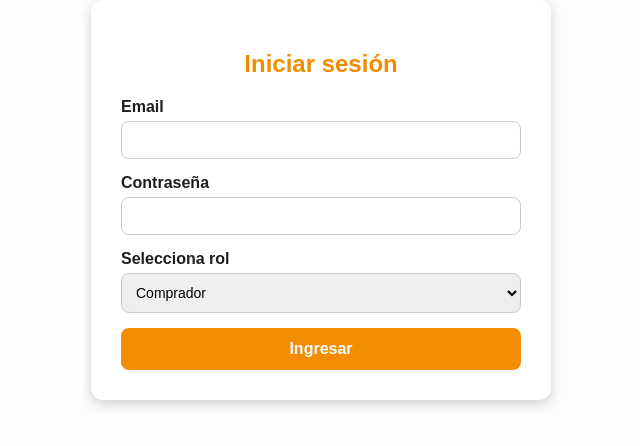
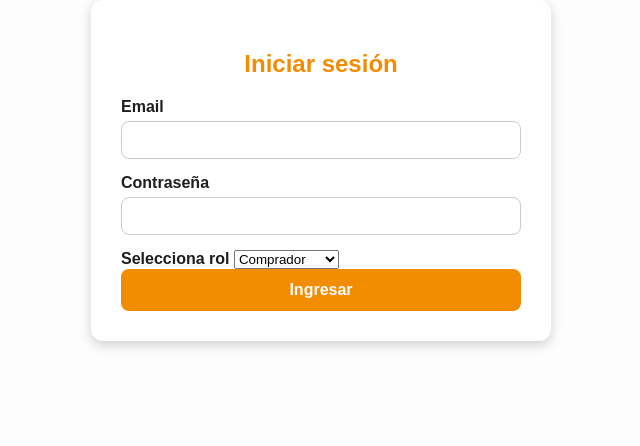
Before and after one commit to ema-code1/mpd, a CodeIgniter 4 app: the page made by app/Views/auth/login.php in a window 1280 px wide. Shown: the top 446 px of the page, without its empty margins (319-959 px from the left). Run offline with PHP 8.4 and a stand-in for CodeIgniter, Linux system fonts and the light colour scheme; the template is opened without the code that fills it, so the values that code supplies are empty; some libraries are stand-ins or nearby versions.

Commit message:
arreglo: admin y comprador

```diff
--- a/app/Controllers/Auth.php
+++ b/app/Controllers/Auth.php
@@ -100,7 +100,7 @@ class Auth extends Controller
         }
         $adminModel = new \App\Models\AdminKeyModel();
         $currentKey = $adminModel->getCurrentKey();
-            if (!$currentKey || !password_verify($admin_input, $currentKey['vendor_key_hash'])) {
+        if (!$currentKey || !password_verify($admin_input, $currentKey['admin_key_hash'])) {
             return redirect()->back()->withInput()->with('error', 'Clave de administrador incorrecta.');
         }
     }
--- a/app/Models/AdminKeyModel.php
+++ b/app/Models/AdminKeyModel.php
@@ -1,13 +1,12 @@
 <?php namespace App\Models;
-//Modelo para vendor keys
-
+//Modelo para admin keys
 use CodeIgniter\Model;
 
 class AdminKeyModel extends Model
 {
     protected $table = 'admin_keys';
     protected $primaryKey = 'id';
-    protected $allowedFields = ['vendor_key_hash', 'description', 'created_at'];
+    protected $allowedFields = ['admin_key_hash', 'description', 'created_at']; // ← sigue siendo válido si el campo se llama así
     protected $returnType = 'array';
 
     public function getCurrentKey()
--- a/app/Views/auth/login.php
+++ b/app/Views/auth/login.php
@@ -6,7 +6,6 @@
     <link rel="stylesheet" href="<?= base_url('styles/login.css') ?>">
 </head>
 <body class="login-body">
-
 <div class="login-container">
     <div class="login-box">
         <h2 class="login-title">Iniciar sesión</h2>
@@ -18,34 +17,31 @@
         <?php if(session()->getFlashdata('success')): ?>
             <div class="alert alert-success"><?= session()->getFlashdata('success') ?></div>
         <?php endif; ?>
-    <div id="loginAdminDiv" class="mb-3" style="display:none;">
-     <label class="form-label">Clave de administrador</label>
-    <input class="form-control" type="password" name="admin_key">
-    </div>
+
         <form action="<?= site_url('login-post') ?>" method="post" novalidate>
             <?= csrf_field() ?>
 
             <div class="form-group">
                 <label class="form-label">Email</label>
-                <input class="styled-input" type="email" name="email" value="<?= old('email') ?>">
-            </div>
-            <div class="form-group">
-                <label class="form-label">Contraseña</label>
-                <input class="styled-input" type="password" name="password">
+                <input class="styled-input" type="email" name="email" value="<?= old('email') ?>" required>
             </div>
 
             <div class="form-group">
+                <label class="form-label">Contraseña</label>
+                <input class="styled-input" type="password" name="password" required>
+            </div>
+
+            <div class="mb-3">
                 <label class="form-label">Selecciona rol</label>
-                <select id="loginRole" name="role" class="styled-input">
+                <select id="loginRole" name="role" class="form-select" required>
                     <option value="comprador">Comprador</option>
-                    <option value="vendedor">Vendedor</option>
                     <option value="administrador">Administrador</option>
                 </select>
             </div>
 
-            <div id="loginVendorDiv" class="form-group" style="display:none;">
-                <label class="form-label">Clave de vendedor (si eliges vendedor)</label>
-                <input class="styled-input" type="password" name="vendor_key">
+            <div id="loginAdminDiv" class="mb-3" style="display:none;">
+                <label class="form-label">Clave de administrador</label>
+                <input class="form-control" type="password" name="admin_key">
             </div>
 
             <button class="login-btn" type="submit">Ingresar</button>
@@ -63,16 +59,7 @@ document.addEventListener('DOMContentLoaded', function(){
   }
   loginRole.addEventListener('change', toggleAdminLogin);
   toggleAdminLogin();
-    const loginRole = document.getElementById('loginRole');
-    const loginVendorDiv = document.getElementById('loginVendorDiv');
-
-    function toggleVendorLogin() {
-        loginVendorDiv.style.display = (loginRole.value === 'vendedor') ? 'block' : 'none';
-    }
-    loginRole.addEventListener('change', toggleVendorLogin);
-    toggleVendorLogin();
 });
 </script>
-
 </body>
 </html>
```
Also changed, not shown: app/Views/auth/register.php (+10 -35 lines). Lines whose indentation alone changed are shown as unchanged.
